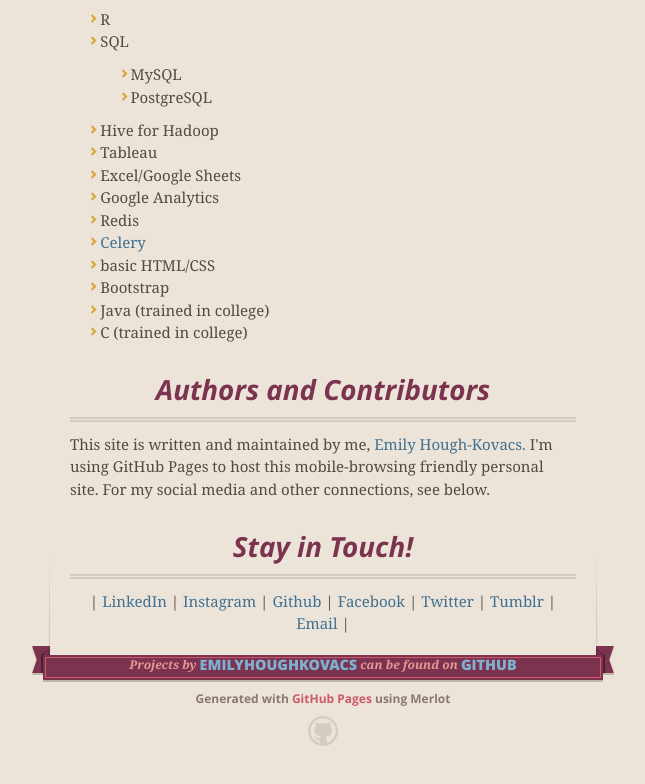
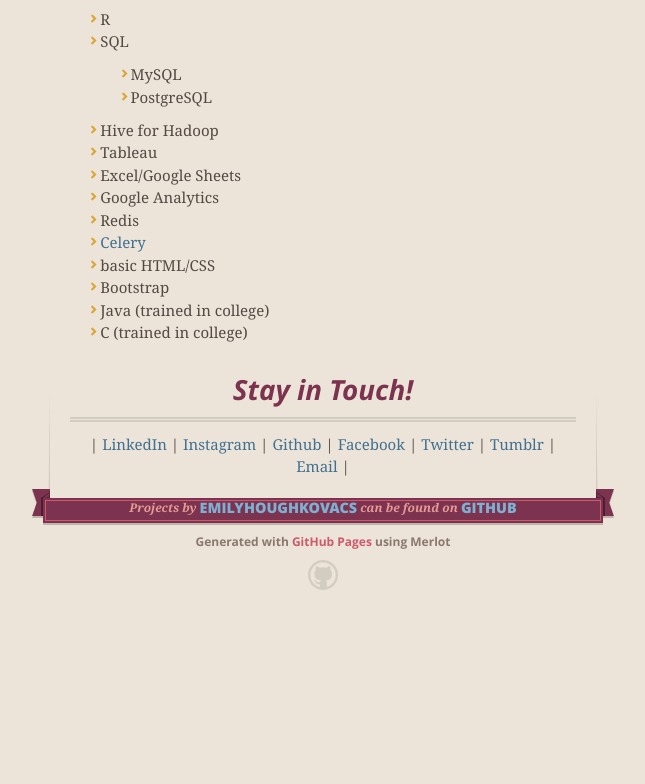
Before and after one commit to emilyhoughkovacs/old_github_page, a plain HTML site: page index.html in a window 1280 px wide. Shown: the part 1104-1888 px from the top of the page, without its empty margins (317-962 px from the left). After the commit the page ends 1734 px from the top, so only its background shows below. Drawn offline with nearby package versions, Linux system fonts and the light colour scheme.

Commit message:
removed authors section

```diff
--- a/index.html
+++ b/index.html
@@ -94,11 +94,6 @@ Right now I'm actively seeking new opportunities! My ideal next position would a
 </p>
 
 <h3>
-<a name="authors-and-contributors" class="anchor" href="#authors-and-contributors"><span class="octicon octicon-link"></span></a>Authors and Contributors</h3>
-
-<p>This site is written and maintained by me, <a href="https://github.com/emilyhoughkovacs">Emily Hough-Kovacs.</a> I'm using GitHub Pages to host this mobile-browsing friendly personal site. For my social media and other connections, see below.</p>
-
-<h3>
 <a name="socialmedia" class="anchor" href="#socialmedia"><span class="octicon octicon-link"></span></a>Stay in Touch!</h3>
 
 <p>
```
